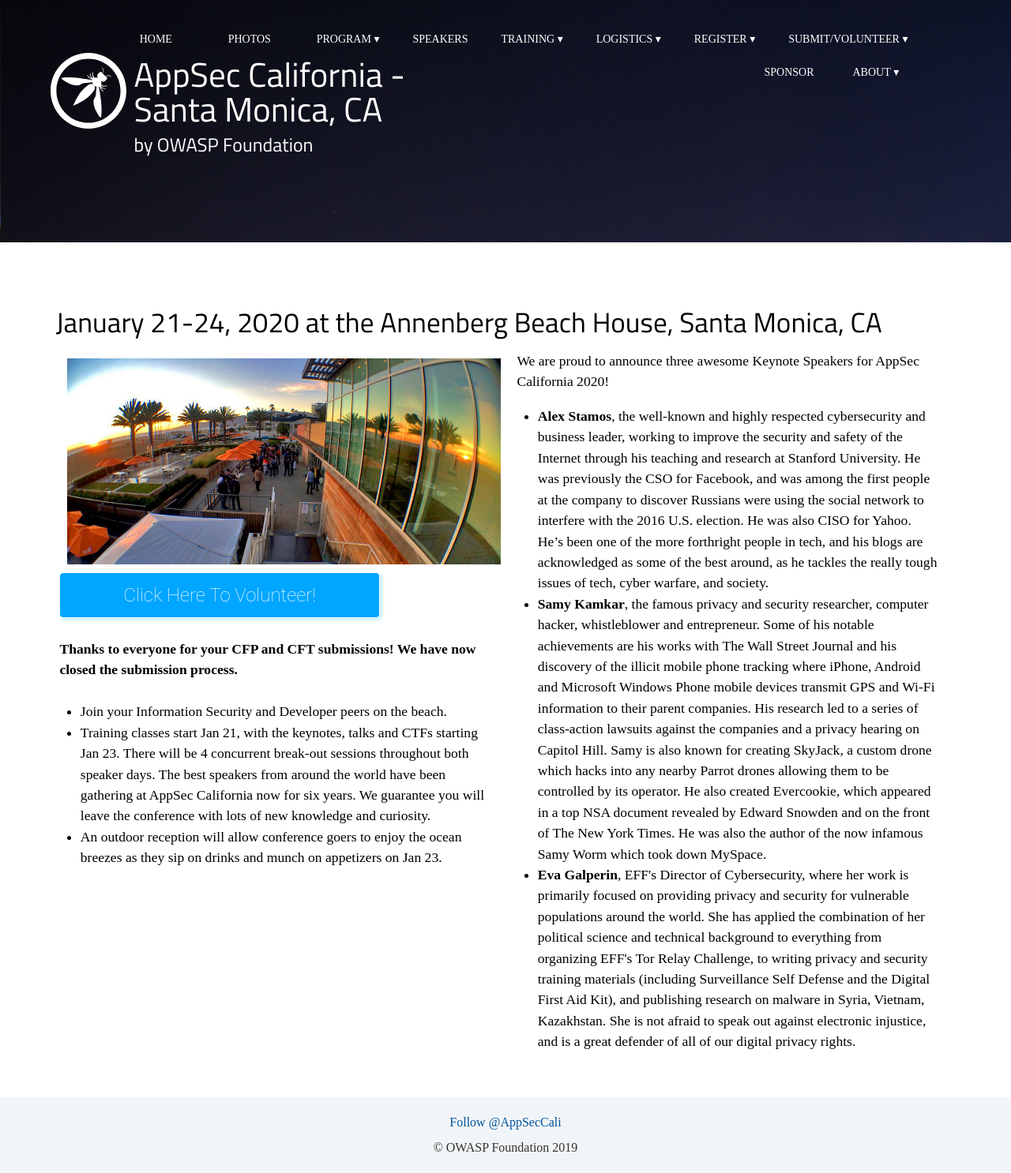
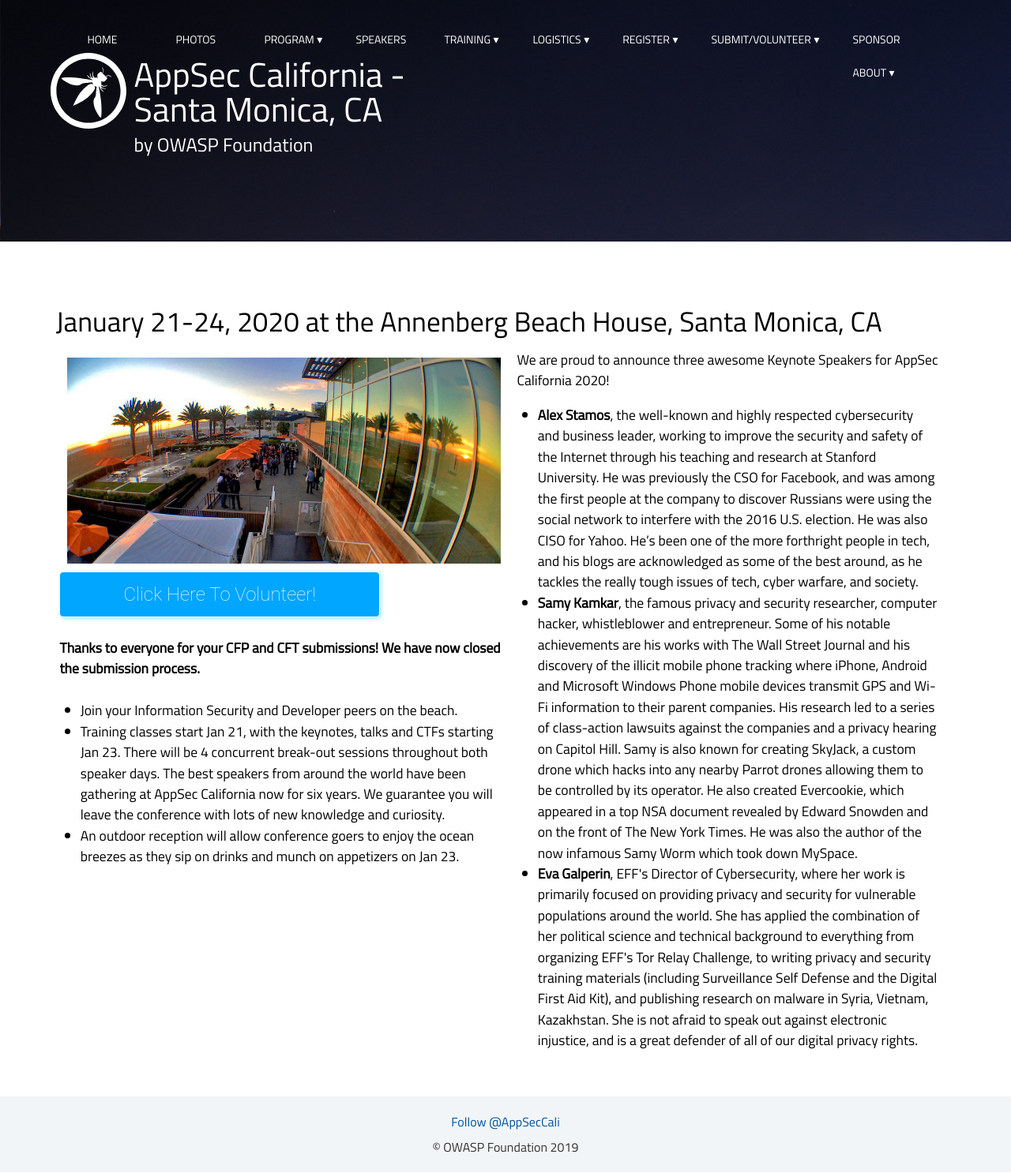
Before and after one commit to OWASP/2020-appseccalifornia, a Jekyll site: the page built from index.html, in a window 1280 px wide. Shown: the whole page at 79% size. Built offline with Jekyll 4.4.1, drawn with Linux system fonts in a browser that asks for light colours; some web fonts are replaced; comment, search, counter and statistics services are not loaded.

Commit message:
chaging fonts

```diff
--- a/assets/css/style.scss
+++ b/assets/css/style.scss
@@ -12,7 +12,7 @@
 html, body {
 	margin: 0;
 	padding: 0;
-	font-family: 'Brawler', serif;
+	font-family: 'Titillium Web', serif;
 }
 
 
```
